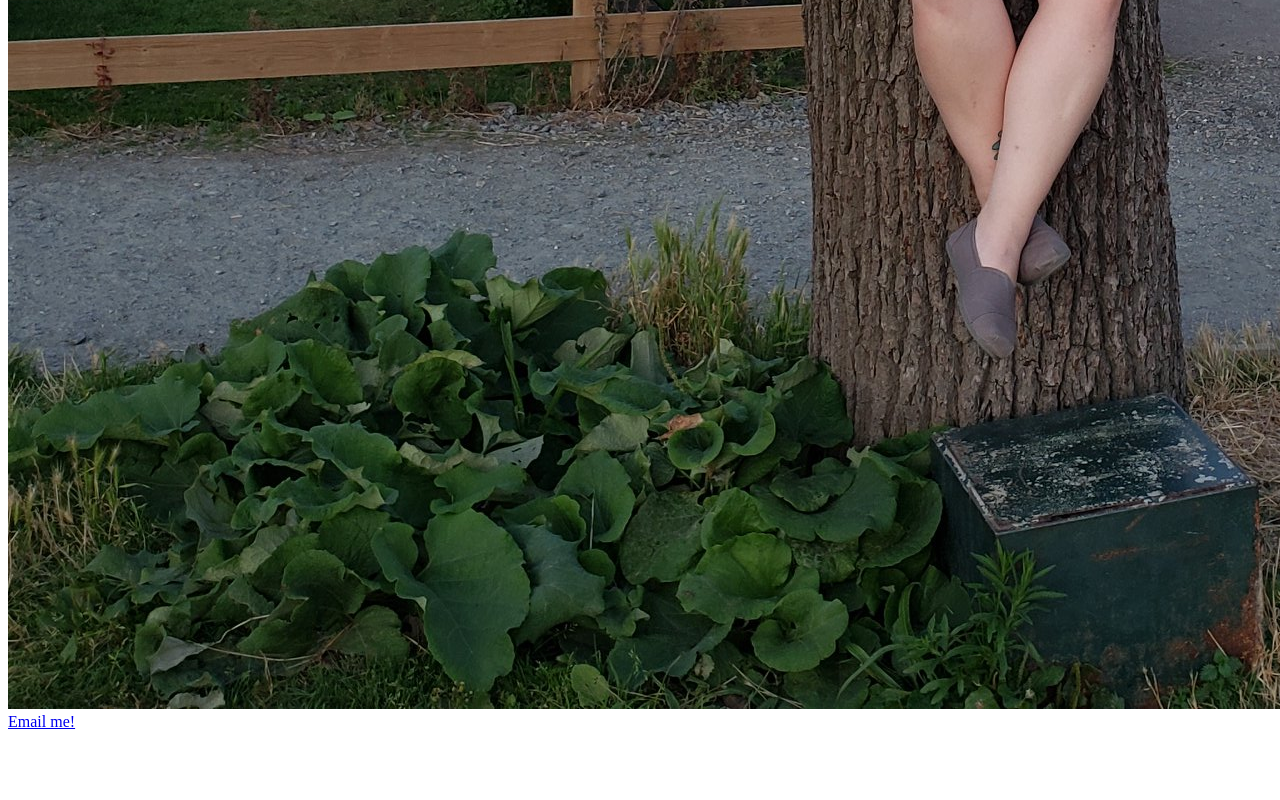
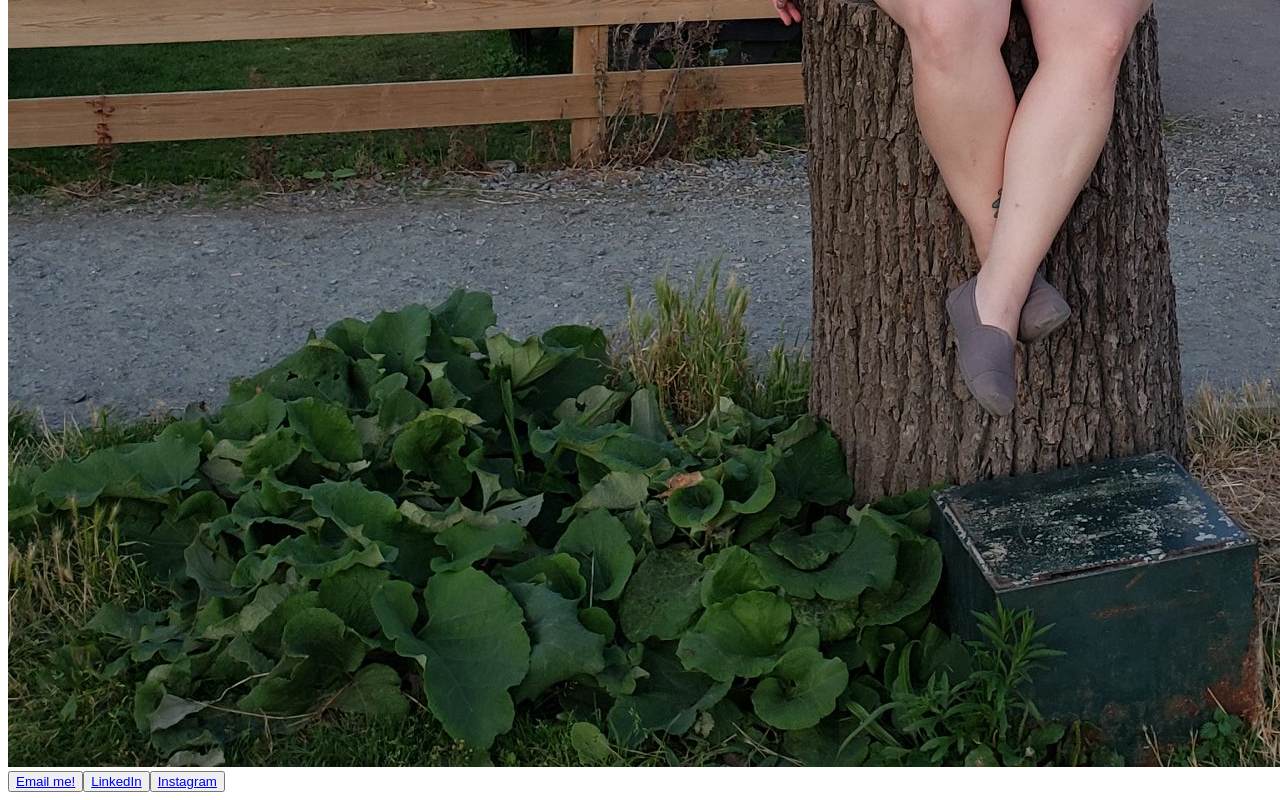
Before and after one commit to smwellmer/sw-portfolio, a Next.js app: page /Contact in a window 1280 px wide. Shown: the part 1329-2129 px from the top of the page. Before the commit the page ends 2068 px from the top, so only its background shows below. Built offline with nearby package versions, Linux system fonts and the light colour scheme.

Commit message:
contact me

```diff
--- a/pages/Contact.js
+++ b/pages/Contact.js
@@ -4,9 +4,18 @@ export default function Contact(props) {
    return (
       <div>
         <Nav />
-        <h1>Contact Me</h1>
-        <img src='/me2.jpeg' alt=''/>
-        <a href="mailto:swellmerdev@gmail.com?&subject=Let's get in touch!" target="_blank" rel="noreferrer">Email me!</a>
+        <div className='contact'>
+         <h1>Contact Me</h1>
+         <div className='contactPhoto'>
+         <h1 className='hi'>Hi, I'm Samantha</h1>
+         <img src='/me2.jpeg' alt='girl sitting on a tree stump in front of a pub'/>
+        </div>
+        <div className='buttons'>
+         <button><a href="mailto:swellmerdev@gmail.com?&subject=Let's get in touch!" target="_blank" rel="noreferrer">Email me!</a></button>
+         <button><a href='https://www.linkedin.com/in/samanthawellmer/'>LinkedIn</a></button>
+         <button><a href='https://www.instagram.com/splendidsam/'>Instagram</a></button>
+        </div>
+     </div>
      </div>
     )
   }
--- a/styles/globals.css
+++ b/styles/globals.css
@@ -128,6 +128,41 @@ a {
 .turned:hover{
   transform: rotate(360deg);
 }
+/* Contact Me */
+.contact{
+  display: flex;
+  flex-direction: column;
+  align-items: center;
+}
+.contact .hi{
+  position: absolute;
+  z-index: 1;
+  transform: translate(-25%, -50%);
+  margin: 0;
+  color: white;
+  font-size: 3em;
+  padding-top: 100px;
+  text-shadow: 2px 2px black;
+}
+.contactPhoto{
+  display: flex;
+  justify-content: center;
+  width: 100vw;
+  height: 65vh;
+
+}
+.contactPhoto img{
+  height: 100%;
+  width: auto;
+  border-radius: 50%;
+
+}
+.buttons{
+  display: flex;
+  justify-content: space-between;
+
+}
+/* //////////////////// */
 @media screen and (min-width: 768px){
   .home{
     display: grid;
@@ -140,7 +175,7 @@ a {
   .home .text{
     grid-column: 1/3;
     display: flex;
-    justify-content: space-around;
+    justify-content: space-evenly;
   }
   .projectContainer{
     display: grid;
```
